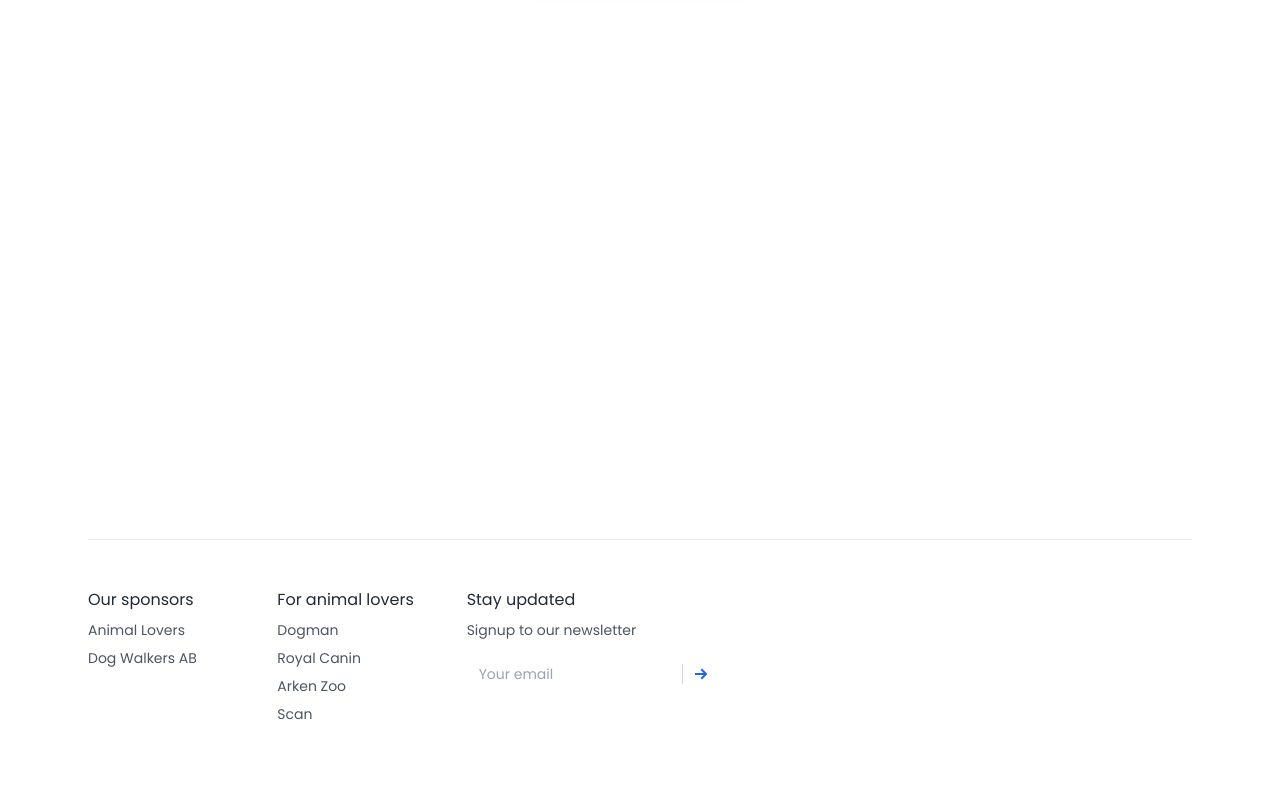
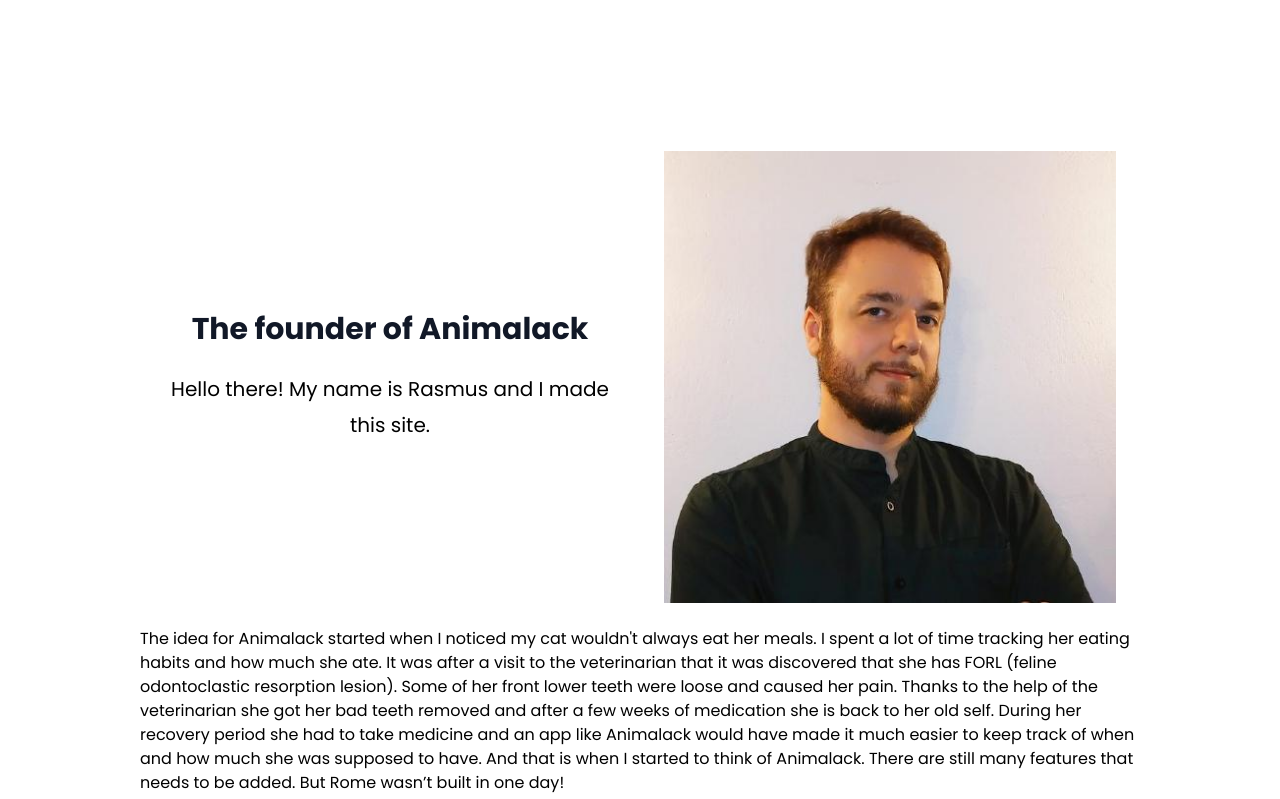
Before and after one commit to rasmusfogelberg/animalack-client, a React (Create React App) app: page /about in a window 1280 px wide. Shown: the part 261-1060 px from the top of the page. Built offline with nearby package versions, Linux system fonts and the light colour scheme.

Commit message:
Add about us page

```diff
--- /dev/null
+++ b/src/Pages/About/About.tsx
@@ -0,0 +1,53 @@
+import React from "react";
+import Hero from "../../components/UI/Hero/Hero";
+import Section from "../../components/UI/Section/Section";
+
+import Avatar from "./avatar.jpg";
+
+function About() {
+  const classes = `mt-20 flex flex-wrap items-center`;
+
+  return (
+    <>
+      <Section
+        title="About Animalack"
+        description="Animalacks aim is to help pet owners to more easily keep track of their pets.
+        The information about their pets habits could prove very useful in visits to a veterinarian.
+        To know when and how often certain activities take place it can help to map behaviors and
+        where to change them. Or if you notice that you walk your dog way less than thought.
+        Animalack will help you to improve the life for your pet!"
+      >
+        <div className={classes}>
+          <div className="w-full sm:w-1/2 text-center sm:px-6">
+            <h3 className="text-3xl text-gray-900 font-semibold">
+              The founder of Animalack
+            </h3>
+            <div className="mt-6 text-xl leading-9">
+              Hello there! My name is Rasmus and I made this site.
+            </div>
+          </div>
+
+          <div className="w-full sm:w-1/2 p-6">
+            <img src={Avatar} alt="Alt text here" />
+          </div>
+          <div>
+            The idea for Animalack started when I noticed my cat wouldn't always
+            eat her meals. I spent a lot of time tracking her eating habits and
+            how much she ate. It was after a visit to the veterinarian that it
+            was discovered that she has FORL (feline odontoclastic resorption
+            lesion). Some of her front lower teeth were loose and caused her
+            pain. Thanks to the help of the veterinarian she got her bad teeth
+            removed and after a few weeks of medication she is back to her old
+            self. During her recovery period she had to take medicine and an app
+            like Animalack would have made it much easier to keep track of when
+            and how much she was supposed to have. And that is when I started to
+            think of Animalack. There are still many features that needs to be
+            added. But Rome wasn’t built in one day!
+          </div>
+        </div>
+      </Section>
+    </>
+  );
+}
+
+export default About;
--- a/src/components/Navigation/Navigation.tsx
+++ b/src/components/Navigation/Navigation.tsx
@@ -2,7 +2,6 @@
 import { NavLink, useNavigate } from "react-router-dom";
 import { useAuth } from "../../providers/AuthProvider";
 import BurgerMenuButton from "../UI/BurgerMenuButton/BurgerMenuButton";
-import { Toaster } from "react-hot-toast";
 
 const navItems = [
   {
@@ -36,7 +35,6 @@
 
   return (
     <div className="bg-gray-800">
-      <Toaster position="top-center" reverseOrder={false} />
       <div className="max-w-6xl mx-auto px-5 sm:px-6">
         <div className="flex items-center justify-between h-16 md:h-20">
           <div className="flex-shrink-0 mr-4">
--- a/src/routes/index.tsx
+++ b/src/routes/index.tsx
@@ -9,6 +9,7 @@
 import Pets from "../Pages/Pets/Pets";
 import UpdatePet from "../Pages/Pets/UpdatePet";
 import Register from "../Pages/Register/Register";
+import About from "../Pages/About/About"
 
 function Routes() {
   return (
@@ -47,6 +48,7 @@
             </PrivateRoute>
           }
         />
+         <Route path="/about" element={<About />} />
         <Route path="*" element={<NotFound />} />
       </Route>
       <Route element={<BareLayout />}>
```
Also changed, not shown: src/Pages/About/avatar.jpg (added).
